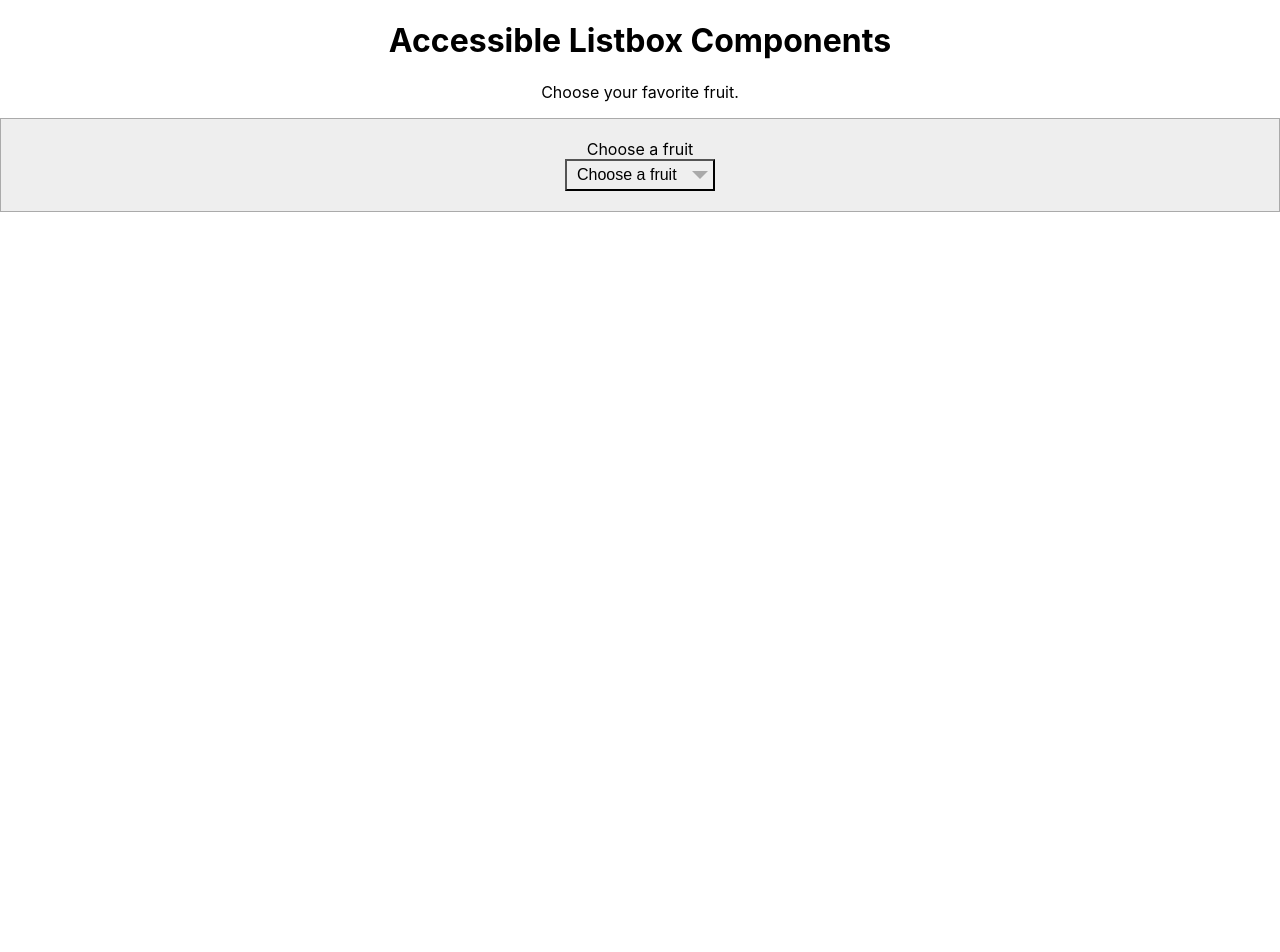
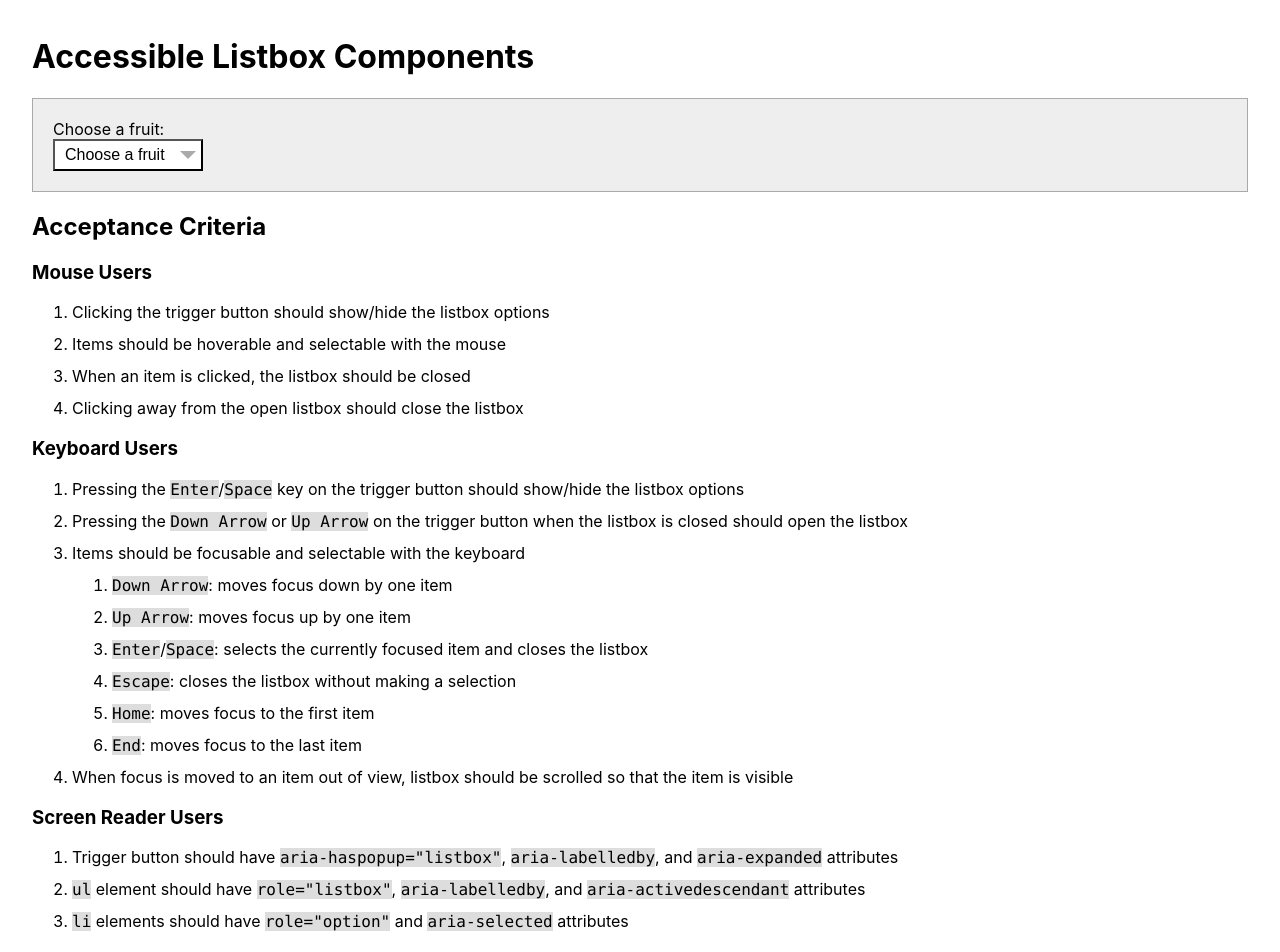
Before and after one commit to thawkin3/a11y-listbox, a React (Create React App) app: page / in a window 1280 px wide. Shown: the top 952 px of the page. Before the commit the page ends 800 px from the top, so only its background shows below. Built offline with nearby package versions, Linux system fonts and the light colour scheme.

Commit message:
feat: scrolls item into view and adds AC

```diff
--- /dev/null
+++ b/src/AcceptanceCriteria.css
@@ -0,0 +1,3 @@
+.acceptanceCriteria li {
+  margin-bottom: 0.75rem;
+}
--- /dev/null
+++ b/src/AcceptanceCriteria.js
@@ -0,0 +1,71 @@
+import React from 'react';
+import './AcceptanceCriteria.css';
+
+export const AcceptanceCriteria = () => (
+  <div className="acceptanceCriteria">
+    <h2>Acceptance Criteria</h2>
+
+    <h3>Mouse Users</h3>
+    <ol>
+      <li>Clicking the trigger button should show/hide the listbox options</li>
+      <li>Items should be hoverable and selectable with the mouse</li>
+      <li>When an item is clicked, the listbox should be closed</li>
+      <li>Clicking away from the open listbox should close the listbox</li>
+    </ol>
+
+    <h3>Keyboard Users</h3>
+    <ol>
+      <li>
+        Pressing the <code>Enter</code>/<code>Space</code> key on the trigger
+        button should show/hide the listbox options
+      </li>
+      <li>
+        Pressing the <code>Down Arrow</code> or <code>Up Arrow</code> on the
+        trigger button when the listbox is closed should open the listbox
+      </li>
+      <li>Items should be focusable and selectable with the keyboard</li>
+      <ol>
+        <li>
+          <code>Down Arrow</code>: moves focus down by one item
+        </li>
+        <li>
+          <code>Up Arrow</code>: moves focus up by one item
+        </li>
+        <li>
+          <code>Enter</code>/<code>Space</code>: selects the currently focused
+          item and closes the listbox
+        </li>
+        <li>
+          <code>Escape</code>: closes the listbox without making a selection
+        </li>
+        <li>
+          <code>Home</code>: moves focus to the first item
+        </li>
+        <li>
+          <code>End</code>: moves focus to the last item
+        </li>
+      </ol>
+      <li>
+        When focus is moved to an item out of view, listbox should be scrolled
+        so that the item is visible
+      </li>
+    </ol>
+
+    <h3>Screen Reader Users</h3>
+    <ol>
+      <li>
+        Trigger button should have <code>aria-haspopup="listbox"</code>,{' '}
+        <code>aria-labelledby</code>, and <code>aria-expanded</code> attributes
+      </li>
+      <li>
+        <code>ul</code> element should have <code>role="listbox"</code>,{' '}
+        <code>aria-labelledby</code>, and <code>aria-activedescendant</code>{' '}
+        attributes
+      </li>
+      <li>
+        <code>li</code> elements should have <code>role="option"</code> and{' '}
+        <code>aria-selected</code> attributes
+      </li>
+    </ol>
+  </div>
+);
--- a/src/App.css
+++ /dev/null
@@ -1,3 +0,0 @@
-.App {
-  text-align: center;
-}
--- a/src/App.js
+++ b/src/App.js
@@ -1,12 +1,13 @@
 import React from 'react';
 import { ListboxExample } from './ListboxExample';
-import './App.css';
+import { AcceptanceCriteria } from './AcceptanceCriteria';
 
 export const App = () => {
   return (
     <main className="App">
       <h1>Accessible Listbox Components</h1>
       <ListboxExample />
+      <AcceptanceCriteria />
     </main>
   );
 };
--- a/src/Listbox.css
+++ b/src/Listbox.css
@@ -1,9 +1,4 @@
-.annotate {
-  font-style: italic;
-  color: #366ed4;
-}
-
-.listboxArea {
+.listboxExampleArea {
   padding: 20px;
   background: #eee;
   border: 1px solid #aaa;
@@ -39,14 +34,6 @@
   display: inline-block;
 }
 
-button {
-  font-size: 16px;
-}
-
-button[aria-disabled="true"] {
-  opacity: 0.5;
-}
-
 #triggerButton {
   border-radius: 0;
   font-size: 16px;
@@ -54,6 +41,7 @@ button[aria-disabled="true"] {
   padding: 5px 10px;
   width: 150px;
   position: relative;
+  background: #fff;
 }
 
 #triggerButton::after {
@@ -89,14 +77,3 @@ button[aria-disabled="true"] {
   margin: 0;
   width: 148px;
 }
-
-.screenReaderText {
-  clip: rect(1px 1px 1px 1px);
-  clip: rect(1px, 1px, 1px, 1px);
-  font-size: 14px;
-  height: 1px;
-  overflow: hidden;
-  position: absolute;
-  white-space: nowrap;
-  width: 1px;
-}
--- a/src/Listbox.js
+++ b/src/Listbox.js
@@ -8,13 +8,11 @@ export const Listbox = ({ items, label }) => {
   const triggerButtonRef = useRef(null);
 
   const handleTriggerButtonClick = () => {
-    console.log('handleTriggerButtonClick');
     setIsOpen(isOpen => !isOpen);
   };
 
   const handleTriggerButtonKeyDown = e => {
     const key = e.key;
-    console.log('handleTriggerButtonKeyDown', key);
 
     switch (key) {
       case 'ArrowUp':
@@ -30,8 +28,8 @@ export const Listbox = ({ items, label }) => {
   };
 
   return (
-    <div className="listboxArea">
-      <span id="listboxLabel">{label}</span>
+    <div>
+      <span id="listboxLabel">{label}:</span>
       <div id="listboxWrapper">
         <div className="listboxContainer">
           <button
--- a/src/ListboxExample.js
+++ b/src/ListboxExample.js
@@ -18,8 +18,7 @@ const items = [
 ];
 
 export const ListboxExample = () => (
-  <>
-    <p>Choose your favorite fruit.</p>
+  <div className="listboxExampleArea">
     <Listbox items={items} label="Choose a fruit" />
-  </>
+  </div>
 );
--- a/src/ListboxOptions.js
+++ b/src/ListboxOptions.js
@@ -29,22 +29,39 @@ export const ListboxOptions = ({
     triggerButtonRef.current.focus();
   };
 
+  const scrollItemIntoView = itemIndex => {
+    const itemElement = document.getElementById(items[itemIndex].id);
+    const listboxElement = listboxRef.current;
+
+    if (listboxElement.scrollHeight > listboxElement.clientHeight) {
+      let scrollBottom = listboxElement.clientHeight + listboxElement.scrollTop;
+      let elementBottom = itemElement.offsetTop + itemElement.offsetHeight;
+
+      if (elementBottom > scrollBottom) {
+        listboxElement.scrollTop = elementBottom - listboxElement.clientHeight;
+      } else if (itemElement.offsetTop < listboxElement.scrollTop) {
+        listboxElement.scrollTop = itemElement.offsetTop;
+      }
+    }
+  };
+
   const handleListboxKeyDown = e => {
     const key = e.key;
-    console.log('handleListboxKeyDown', key);
 
     switch (key) {
       case 'ArrowUp':
         e.preventDefault();
-        setFocusedItemIndex(
-          focusedItemIndex - 1 >= 0 ? focusedItemIndex - 1 : items.length - 1
-        );
+        const newFocusedItemIndexAfterArrowUp =
+          focusedItemIndex - 1 >= 0 ? focusedItemIndex - 1 : items.length - 1;
+        setFocusedItemIndex(newFocusedItemIndexAfterArrowUp);
+        scrollItemIntoView(newFocusedItemIndexAfterArrowUp);
         break;
       case 'ArrowDown':
         e.preventDefault();
-        setFocusedItemIndex(
-          focusedItemIndex + 1 <= items.length - 1 ? focusedItemIndex + 1 : 0
-        );
+        const newFocusedItemIndexAfterArrowDown =
+          focusedItemIndex + 1 <= items.length - 1 ? focusedItemIndex + 1 : 0;
+        setFocusedItemIndex(newFocusedItemIndexAfterArrowDown);
+        scrollItemIntoView(newFocusedItemIndexAfterArrowDown);
         break;
       case 'Home':
         setFocusedItemIndex(0);
--- a/src/index.css
+++ b/src/index.css
@@ -8,7 +8,7 @@ html {
 }
 
 body {
-  margin: 0;
+  padding: 1rem 2rem 2rem 2rem;
   font-size: 100%;
   font-family: -apple-system, BlinkMacSystemFont, 'Segoe UI', 'Roboto', 'Oxygen',
     'Ubuntu', 'Cantarell', 'Fira Sans', 'Droid Sans', 'Helvetica Neue',
@@ -20,4 +20,5 @@ body {
 code {
   font-family: source-code-pro, Menlo, Monaco, Consolas, 'Courier New',
     monospace;
+  background: #ddd;
 }
```
Also changed, not shown: 1 other file (tests, documents, lock files or other folders).
